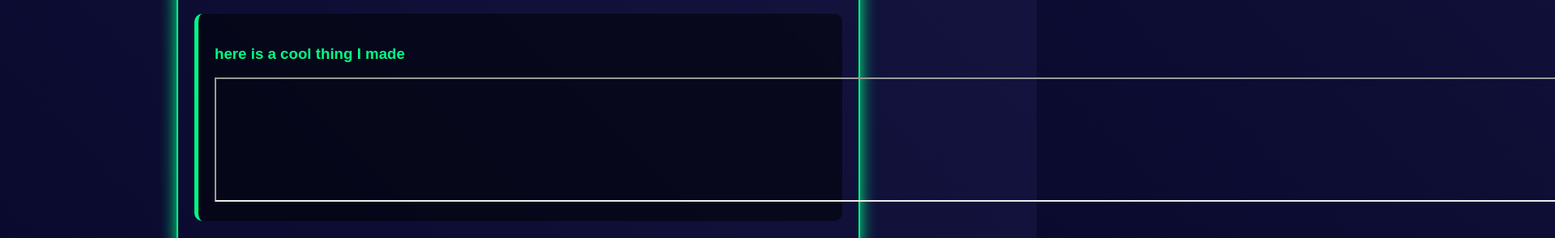
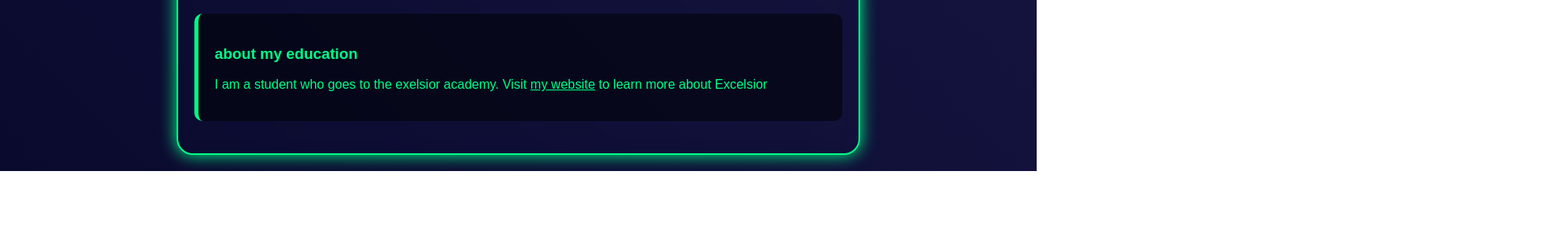
Before and after one commit to a-exelsior/Ublog, a plain HTML site: page index.html in a window 1280 px wide. Shown: the part 1129-1424 px from the top of the page at 81% size, 1920 px wide, since content can reach past the window. After the commit the page ends 1341 px from the top, so only its background shows below. Drawn offline with Linux system fonts and the light colour scheme.

Commit message:
create index.html

```diff
--- a/index.html
+++ b/index.html
@@ -62,6 +62,9 @@
             50% { text-shadow: 0 0 20px #00ff88, 0 0 30px #00ff88; }
             100% { text-shadow: 0 0 10px #00ff88; }
         }
+        #hreflal {
+            color: #00ff88;
+        }
     </style>
 </head>
 <body>
@@ -98,8 +101,8 @@
         <p>To inspire people to learn coding (especially html css and js)</p>
       </div>
         <div class="code-section">
-            <h3>here is a cool thing I made</h3>
-            <iframe src="C:/Users/Home/.vscode/index.html" width="600%" length="500px"></iframe>
+            <h3>about my education</h3>
+            <p>I am a student who goes to the exelsior academy. Visit <a id="hreflal" href="a-exelsior.github.io/excelsior">my website</a> to learn more about Excelsior</p>
         </div>
     </div>
 </body>
```
